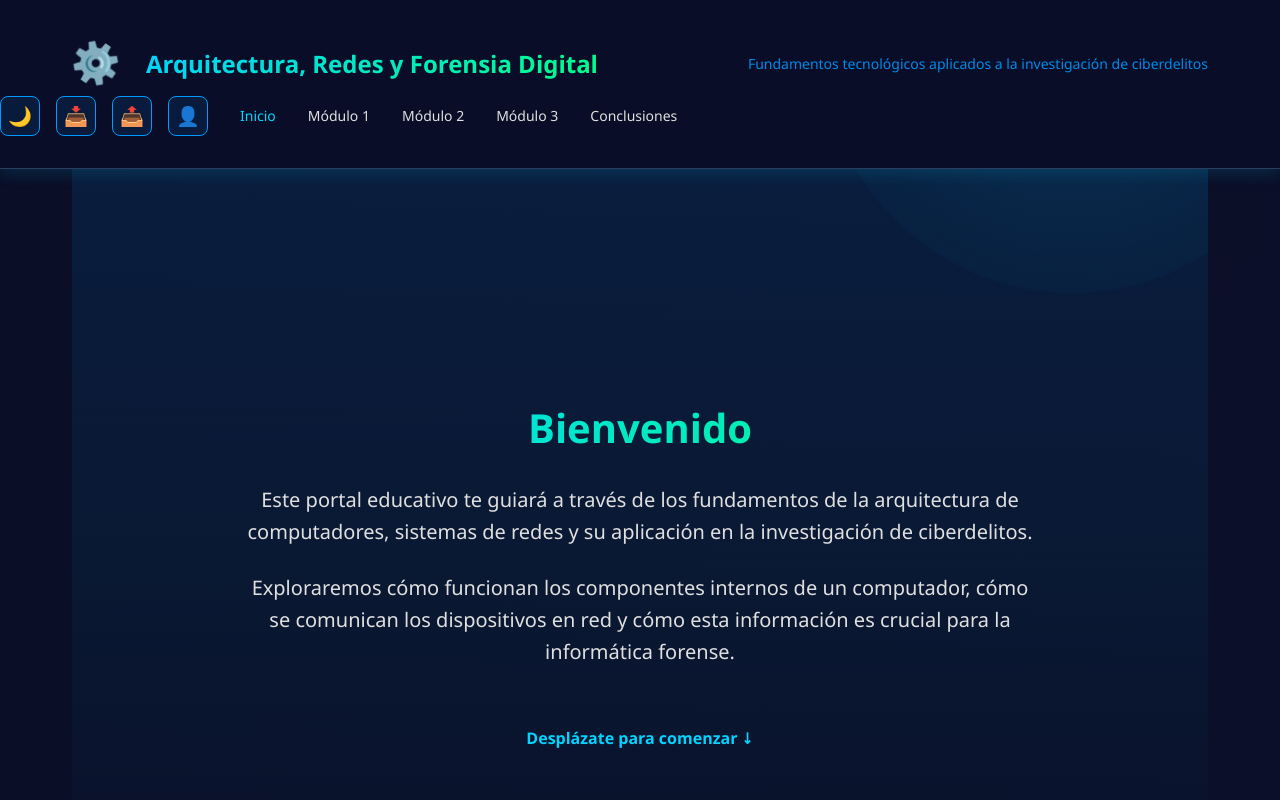
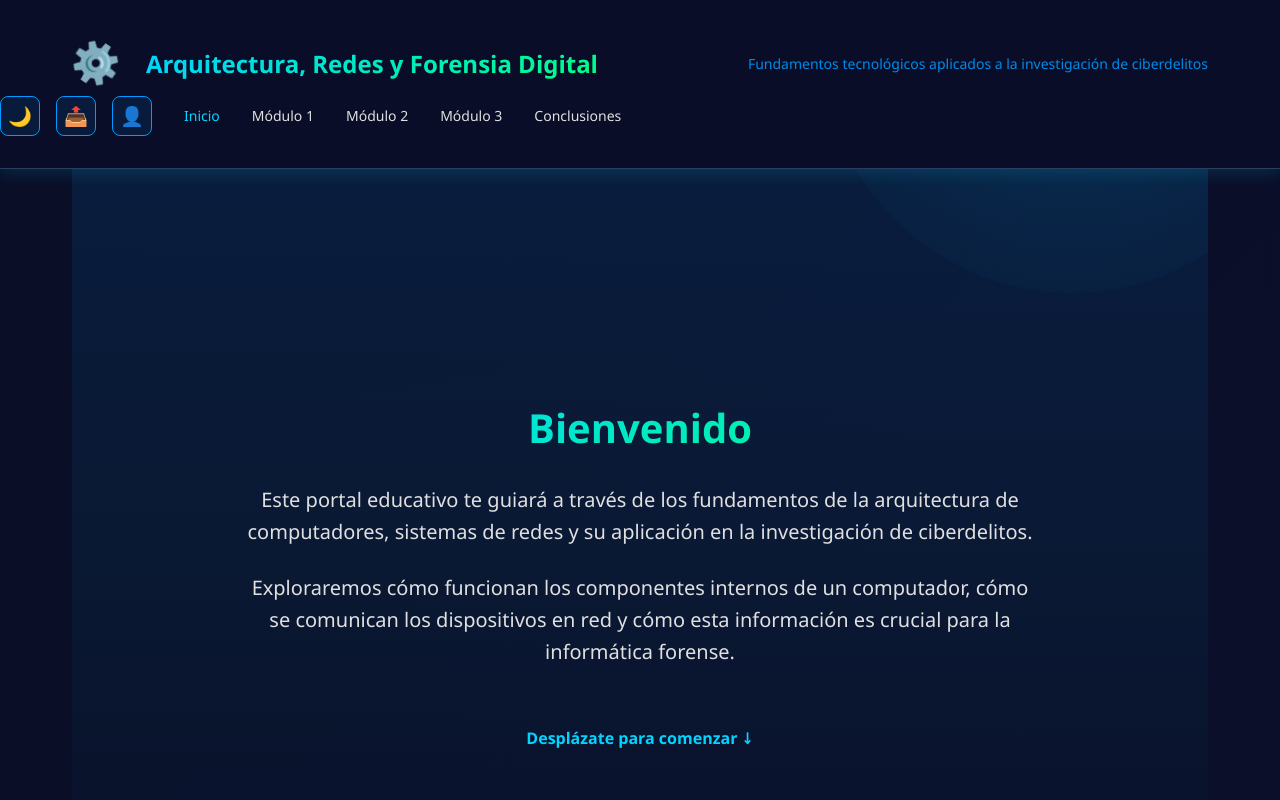
Before and after one commit to DavidCruzCarriel/Portal_Web_sobre_Estructura_Pc_y_Redes, a plain HTML site: page index.html in a window 1280 px wide. Shown: the top 800 px of the page. Drawn offline with Linux system fonts and the light colour scheme.

Commit message:
ELIMINAR BOTON DESCARGA

```diff
--- a/index.html
+++ b/index.html
@@ -25,9 +25,6 @@
             <div class="utility-buttons">
                 <button id="theme-toggle" class="btn-utility" aria-label="Cambiar tema" title="Cambiar tema">
                     <span class="theme-icon">🌙</span>
-                </button>
-                <button id="download-pdf" class="btn-utility" aria-label="Descargar PDF" title="Descargar como PDF">
-                    <span>📥</span>
                 </button>
                 <button id="share-page" class="btn-utility" aria-label="Compartir página" title="Compartir página">
                     <span>📤</span>
```
